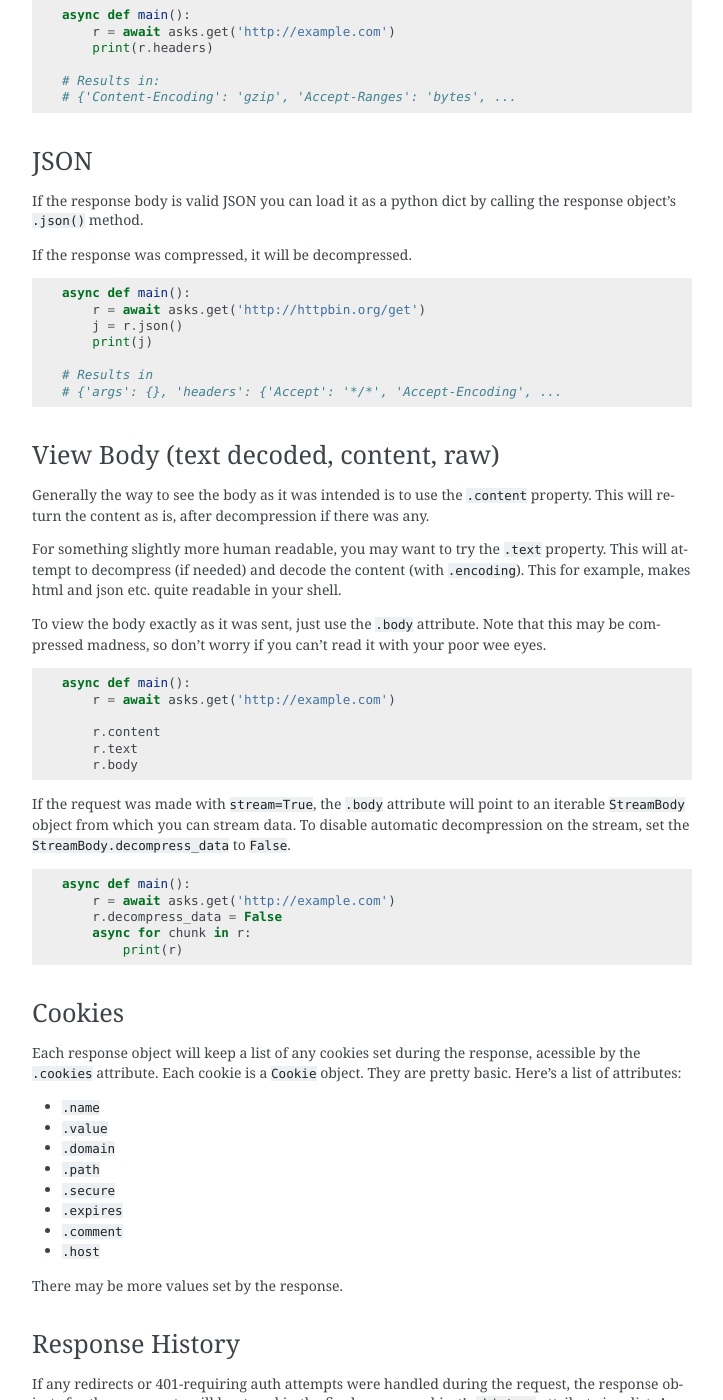
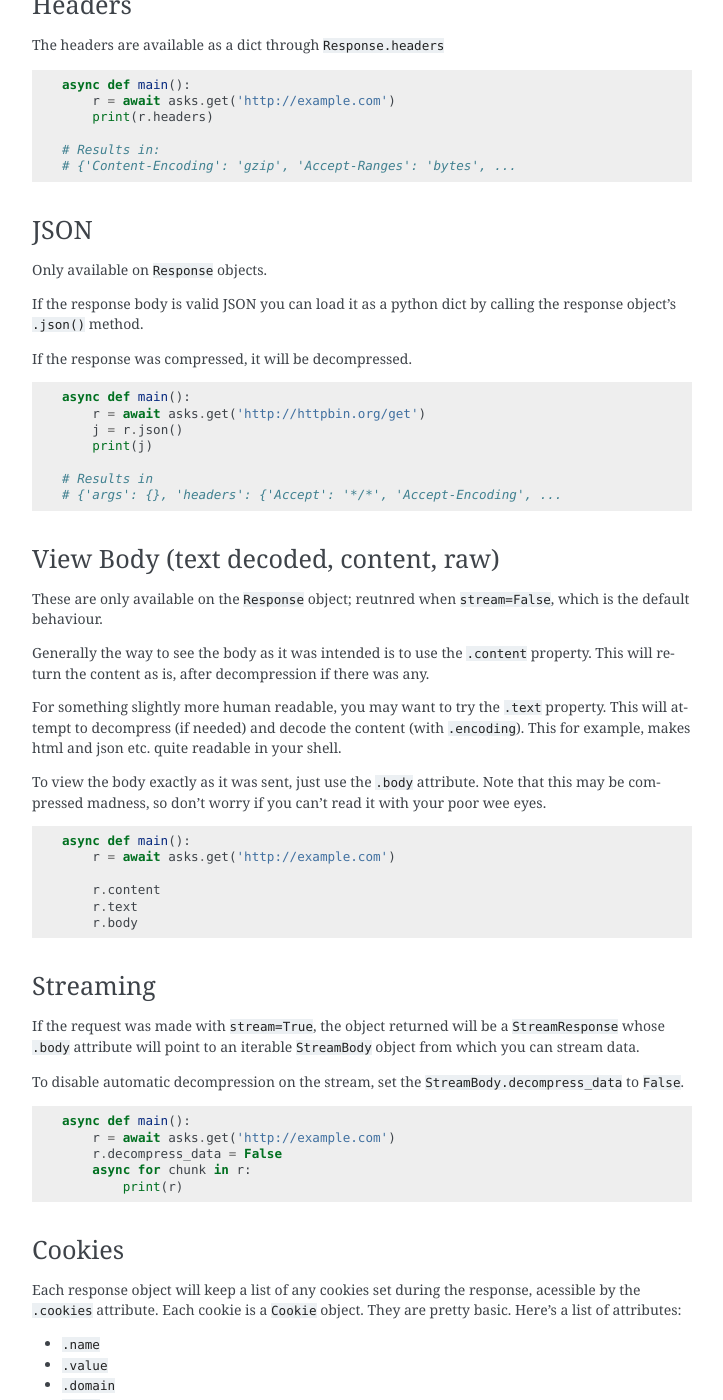
Before and after one commit to theelous3/asks, a Sphinx documentation site: the page built from docs/source/the-response-object.rst, in a window 1280 px wide and 1400 px high, scrolled down 783 px. Shown: the whole window, without its empty margins (388-1111 px from the left). Built offline with Sphinx 7.4.7, drawn with Linux system fonts in a browser that asks for light colours; some of the changed text lies outside the part shown.

Commit message:
setting stream=True will result in a StreamResponse object being returned. Updated docs, readme, and bumped ver.

```diff
--- a/docs/source/the-response-object.rst
+++ b/docs/source/the-response-object.rst
@@ -1,9 +1,13 @@
 asks - The Response Object
 ==========================
 
-A plain ol' response object, ``Response`` is returned from every request.
+A plain ol' response object, ``Response`` is returned by default.
 
 It has some attribs/properties to access the response content. Nothing too voodoo.
+
+If you set ``stream=True`` a ``StreamResponse`` object is returned.
+
+Both response types are subclasses of ``BaseResponse``, for all of your typing needs.
 
 Encoding
 ________
@@ -45,6 +49,7 @@
 
 JSON
 ____
+Only available on ``Response`` objects.
 
 If the response body is valid JSON you can load it as a python dict by calling the response object's ``.json()`` method.
 
@@ -62,6 +67,8 @@
 View Body (text decoded, content, raw)
 ______________________________________
 
+These are only available on the ``Response`` object; reutnred when ``stream=False``, which is the default behaviour.
+
 Generally the way to see the body as it was intended is to use the ``.content`` property. This will return the content as is, after decompression if there was any.
 
 For something slightly more human readable, you may want to try the ``.text`` property. This will attempt to decompress (if needed) and decode the content (with ``.encoding``). This for example, makes html and json etc. quite readable in your shell.
@@ -75,7 +82,12 @@
         r.text
         r.body
 
-If the request was made with ``stream=True``, the ``.body`` attribute will point to an iterable ``StreamBody`` object from which you can stream data.
+
+Streaming
+_________
+
+If the request was made with ``stream=True``, the object returned will be a ``StreamResponse`` whose ``.body`` attribute will point to an iterable ``StreamBody`` object from which you can stream data.
+
 To disable automatic decompression on the stream, set the ``StreamBody.decompress_data`` to ``False``. ::
 
     async def main():
@@ -83,6 +95,7 @@
         r.decompress_data = False
         async for chunk in r:
             print(r)
+
 
 Cookies
 _______
--- a/setup.py
+++ b/setup.py
@@ -12,7 +12,7 @@
     description='asks - async http',
     long_description='asks is an async http lib for curio and trio',
     license='MIT',
-    version='1.7.19',
+    version='2.0.0',
     author='Mark Jameson - aka theelous3',
     url='https://github.com/theelous3/asks',
     packages=['asks'],
```
Also changed, not shown: README.md (+5 -2 lines), 3 other files.
